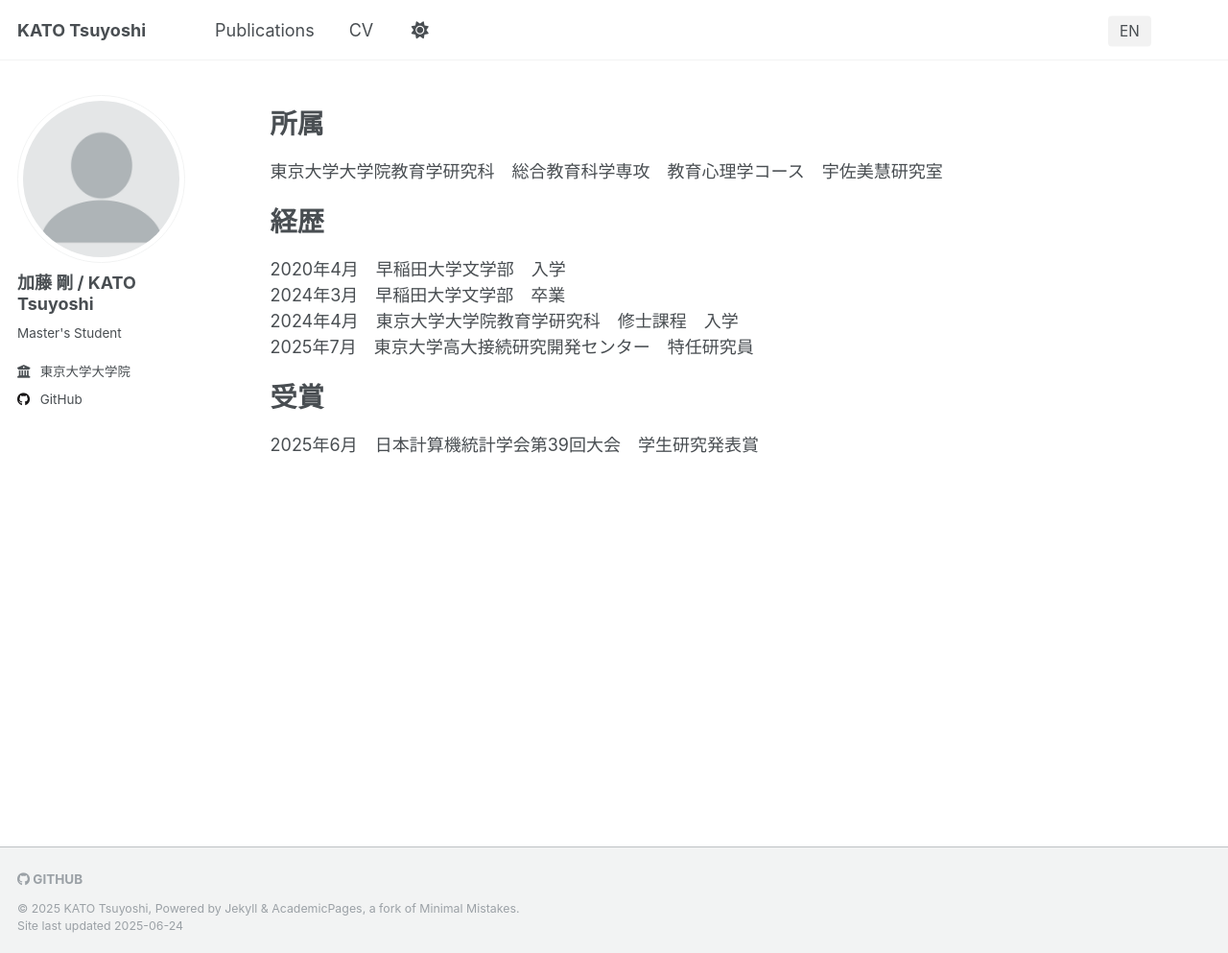
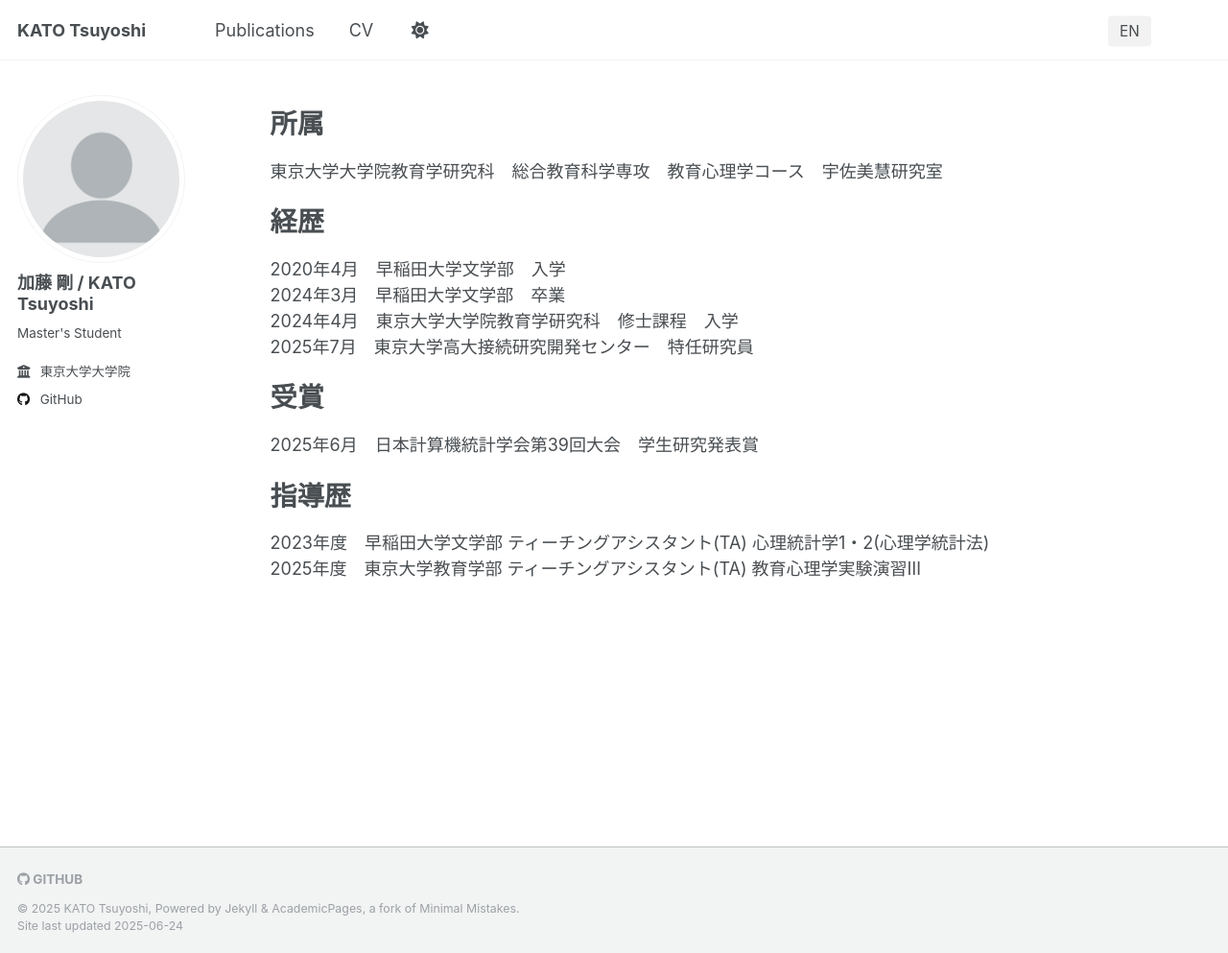
Before and after one commit to coch24/coch24.github.io, a Jekyll site: the page built from _pages/cv.md, in a window 1280 px wide and 993 px high. Shown: the whole window at 96% size. Built offline with Jekyll 4.4.1, drawn with Linux system fonts in a browser that asks for light colours.

Commit message:
shidoureki

```diff
--- a/_pages/cv.md
+++ b/_pages/cv.md
@@ -28,6 +28,14 @@ redirect_from:
 受賞
 ======
 2025年6月　日本計算機統計学会第39回大会　学生研究発表賞
+
+
+指導歴
+======
+2023年度　早稲田大学文学部 ティーチングアシスタント(TA) 心理統計学1・2(心理学統計法)
+2025年度　東京大学教育学部 ティーチングアシスタント(TA) 教育心理学実験演習Ⅲ
+
+
 
 <!-- Work experience
 ======
```
